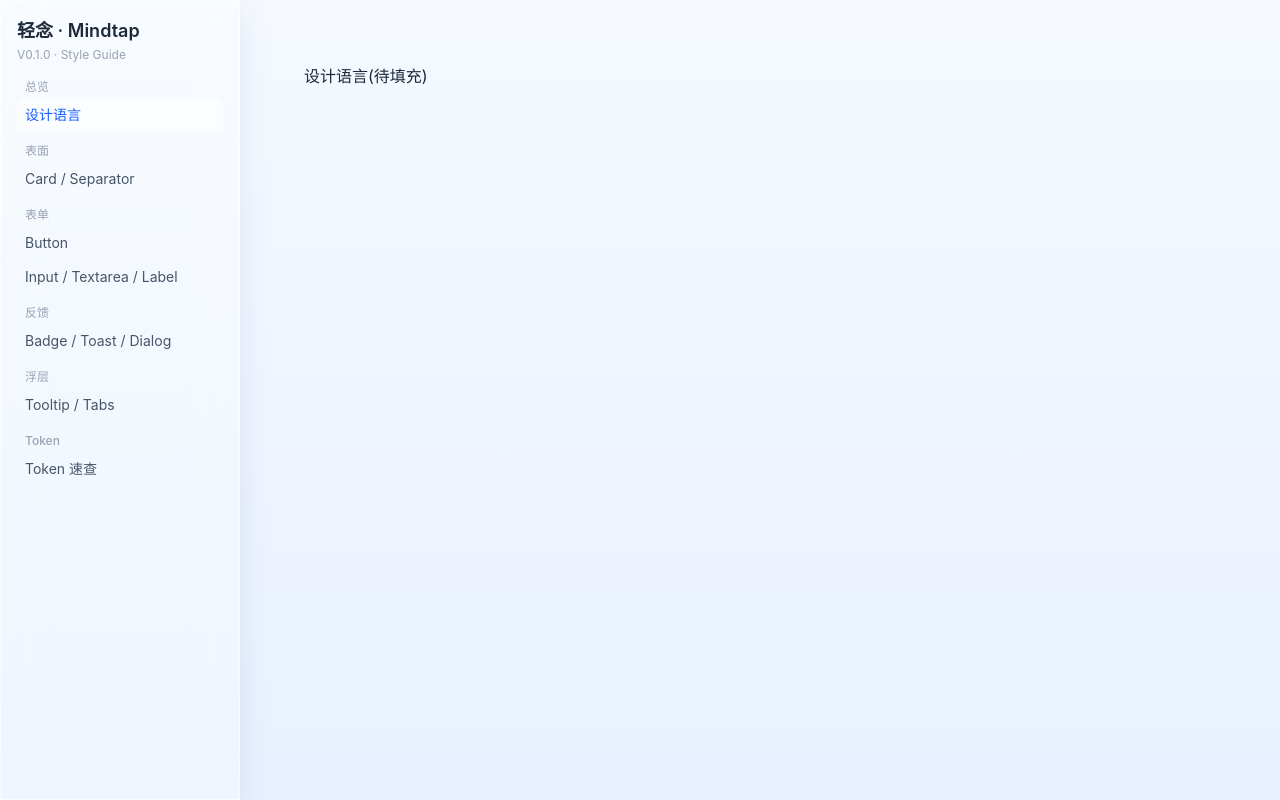
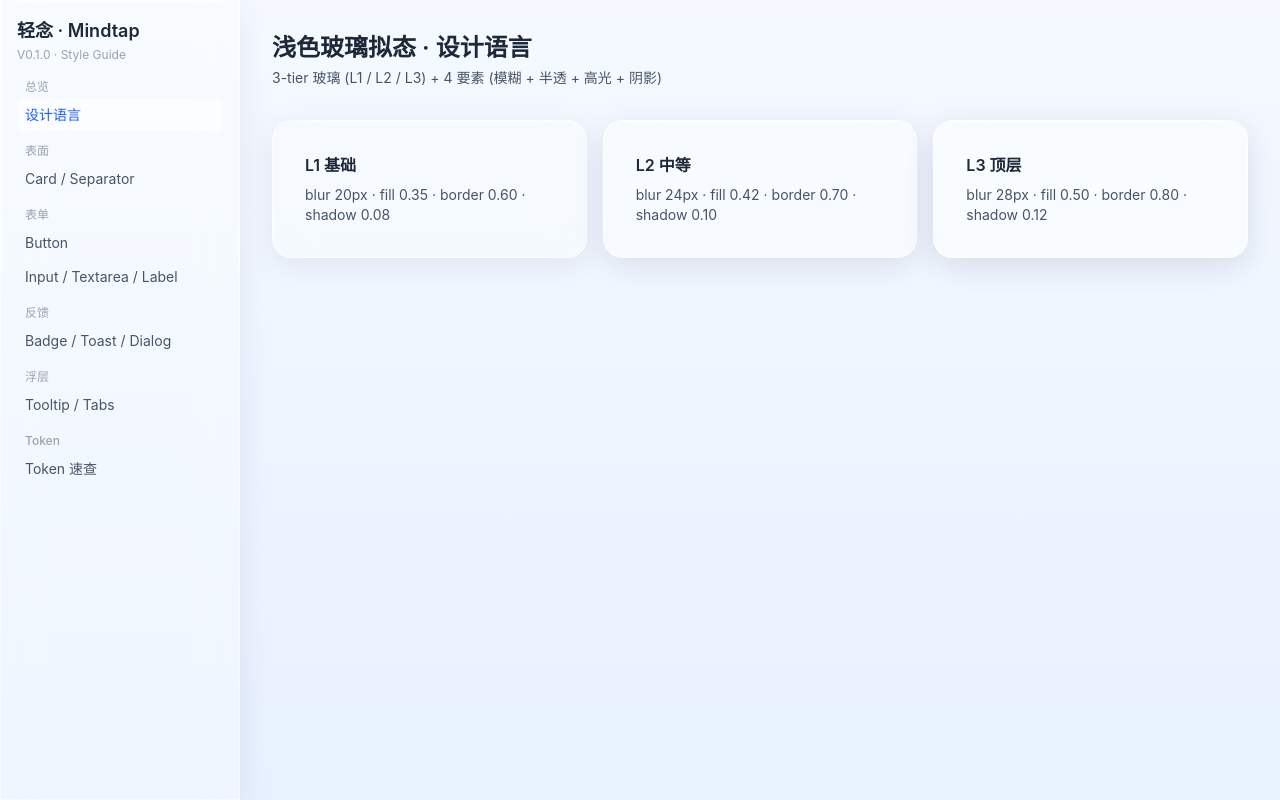
Before and after one commit to ahajason/mindtap, a React (Vite) app: page / in a window 1280 px wide. Built offline with nearby package versions, Linux system fonts and the light colour scheme.

Commit message:
feat(route): Overview page (L1/L2/L2 玻璃展示)

```diff
--- a/src/routes/Overview.tsx
+++ b/src/routes/Overview.tsx
@@ -1,7 +1,27 @@
+import PageHeader from '@/components/style-guide/PageHeader';
+import { Card } from '@/components/ui/card';
+
 export default function Overview() {
   return (
-    <div className="p-6">
-      <h1>设计语言(待填充)</h1>
+    <div>
+      <PageHeader
+        title="浅色玻璃拟态 · 设计语言"
+        description="3-tier 玻璃 (L1 / L2 / L3) + 4 要素 (模糊 + 半透 + 高光 + 阴影)"
+      />
+      <div className="grid grid-cols-3 gap-4">
+        <Card tier="l1" className="p-6">
+          <h3 className="text-h2 font-semibold text-text-1 mb-2">L1 基础</h3>
+          <p className="text-sm text-text-2">blur 20px · fill 0.35 · border 0.60 · shadow 0.08</p>
+        </Card>
+        <Card tier="l2" className="p-6">
+          <h3 className="text-h2 font-semibold text-text-1 mb-2">L2 中等</h3>
+          <p className="text-sm text-text-2">blur 24px · fill 0.42 · border 0.70 · shadow 0.10</p>
+        </Card>
+        <Card tier="l3" className="p-6">
+          <h3 className="text-h2 font-semibold text-text-1 mb-2">L3 顶层</h3>
+          <p className="text-sm text-text-2">blur 28px · fill 0.50 · border 0.80 · shadow 0.12</p>
+        </Card>
+      </div>
     </div>
   );
 }
```
